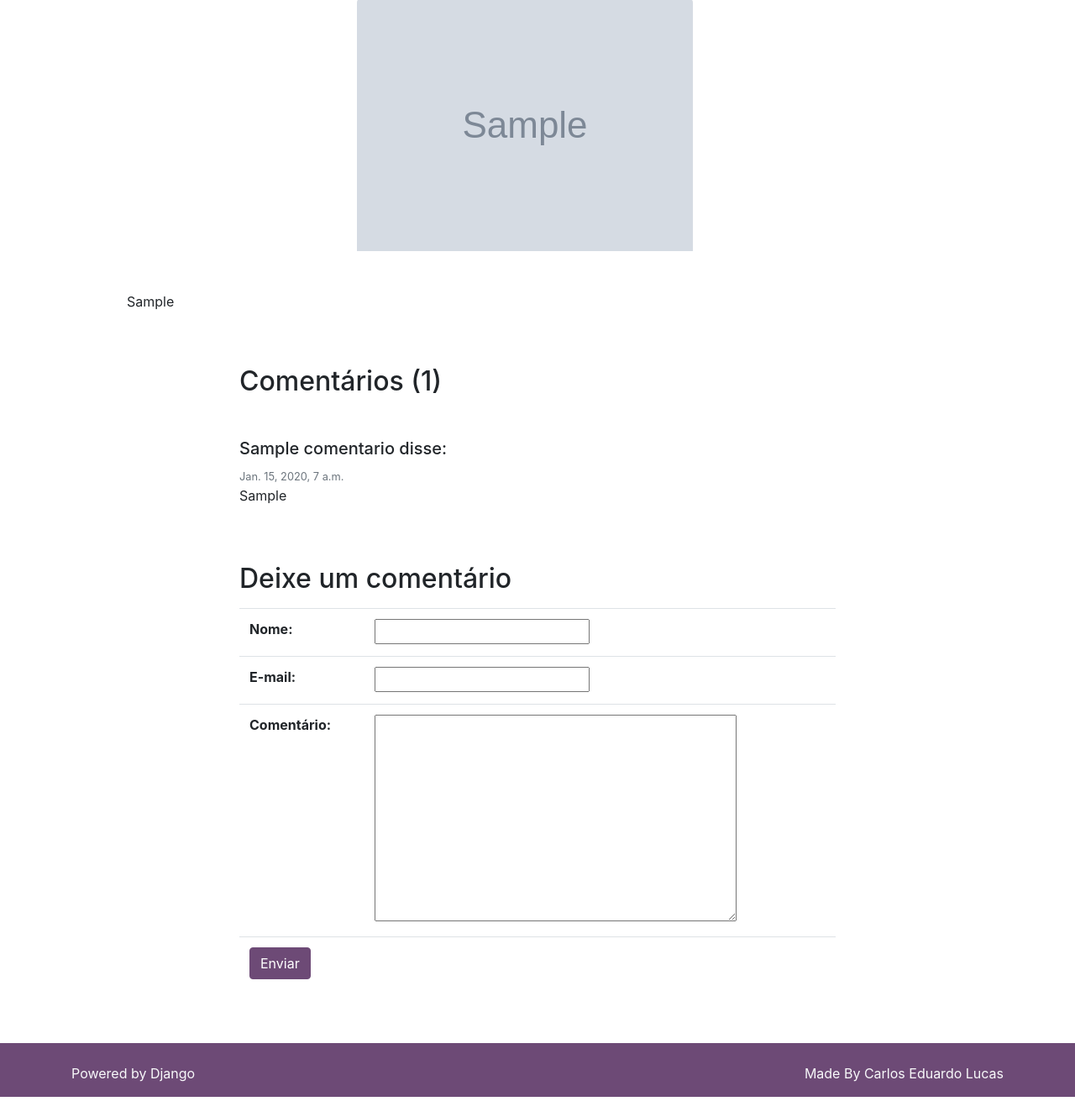
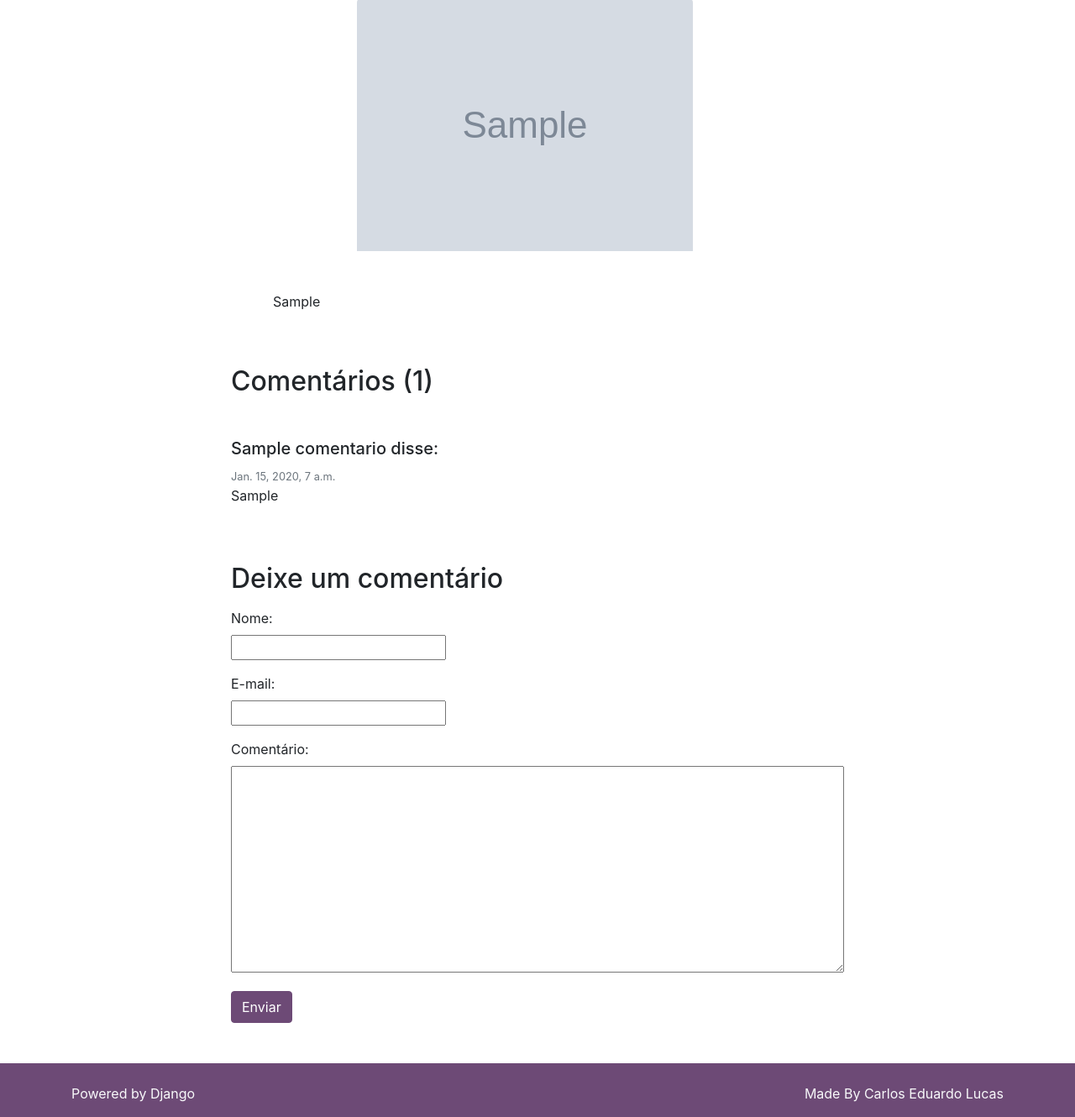
Before and after one commit to carlosedlucas/django-blog, a Django app: page /post/1 in a window 1280 px wide. Shown: the part 307-1637 px from the top of the page at 84% size. Before the commit the page ends 1613 px from the top, so only its background shows below. Run offline with Django 3.2, Linux system fonts and the light colour scheme; tables that the repository leaves empty hold one stand-in row (values such as "Sample post"); grey boxes marked "Sample" are stand-in pictures; parts of the project's set-up code (start-up, migrations or seed data) failed here and were passed over; some libraries are stand-ins or nearby versions.

Commit message:
Corrigindo form de comentários

```diff
--- a/posts/templates/posts/post_detalhes.html
+++ b/posts/templates/posts/post_detalhes.html
@@ -4,8 +4,6 @@
 
 {% block conteudo %}
 <!-- POST -->
-<main>
-    <div class="container">
 <div class="row pt-5">
     <div class="col-xl"></div>
     <div class="col-xl-8 text-center">
@@ -21,6 +19,8 @@
 </div>
 
 <div class="row pt-5">
+    <div class="col-xl"></div>
+    <div class="col-xl-8">
         <div class="row w-100">
 
             {% if post.imagem_post %}
@@ -28,8 +28,11 @@
             {% endif %}
 
         </div>
-            <div class="row ml-3" style="text-indent: 50px; text-align: justify;">
+
+        <div class="row ml-auto" style="text-indent: 50px; text-align: justify;">
            {{ post.conteudo_post }}
+        </div>
+
     </div>
     <div class="col-xl"></div>
 </div>
@@ -59,23 +62,25 @@
 
         <form method="POST" action="#envia_comentario">
             {% csrf_token %}
-                    <table class="table">
-                        {{ form }}
-                        <tr>
-                            <td colspan="2">
+
+            {% for hidden_field in form.hidden_fields %}
+            {{ hidden_field }}
+            {% endfor %}
+
+            {% for visible_field in form.visible_fields %}
+            <div class="form-group">
+                {{ visible_field.label_tag }} <br>
+                {{ visible_field }}
+                {{ visible_field.errors }}
+            </div>
+            {% endfor %}
+
             {% include 'parciais/_messages.html' %}
             <input id="envia_comentario" type="submit" class="btn btn-primary" value="Enviar">
-                            </td>
-                        </tr>
-                    </table>
         </form>
-
-
     </div>
     <div class="col-xl"></div>
 </div>
-    </div>
-</main>
 <!-- POST -->
 
 {% endblock %}
--- a/templates/static/vendor/bootstrap/css/theme_1564087106285.css
+++ b/templates/static/vendor/bootstrap/css/theme_1564087106285.css
@@ -54,3 +54,6 @@ ul.errorlist li {
     }
 }
 */
+.form-group textarea {
+    width: 100%;
+}
```
Lines whose indentation alone changed are shown as unchanged.
